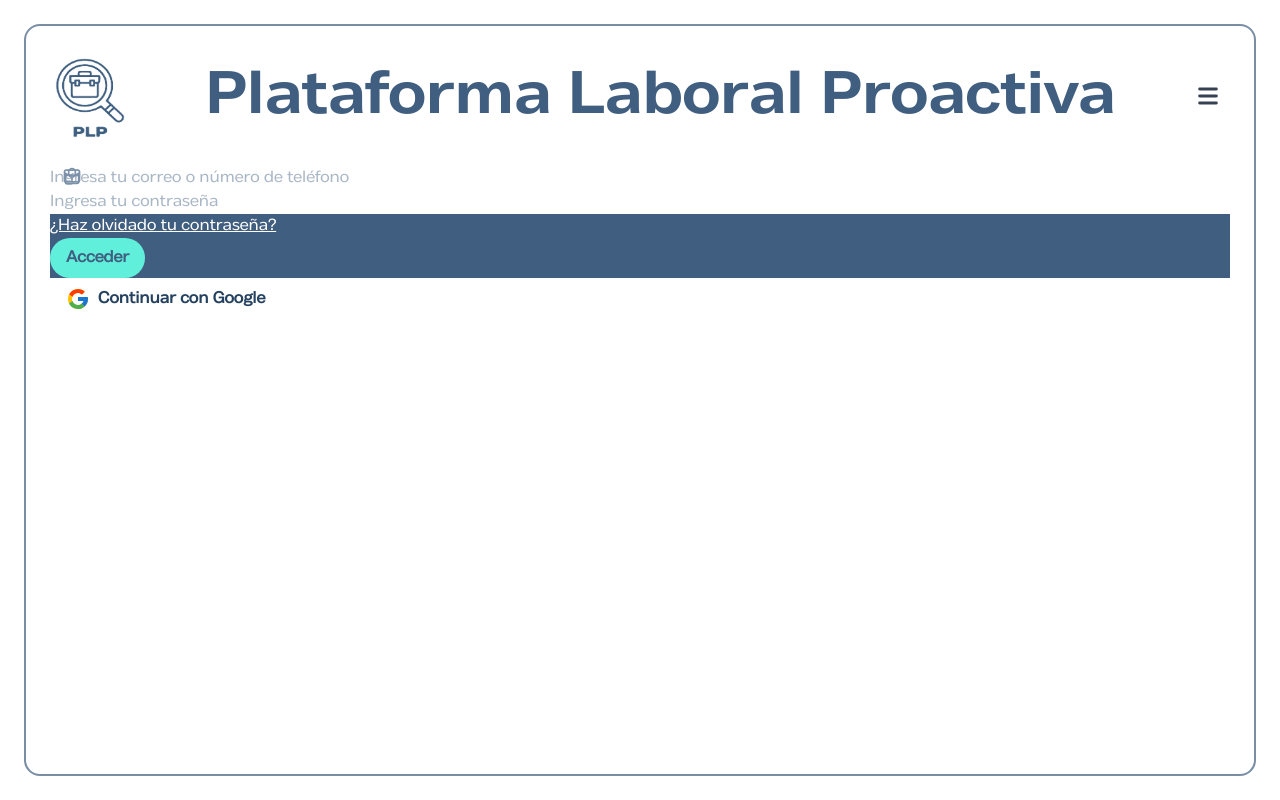
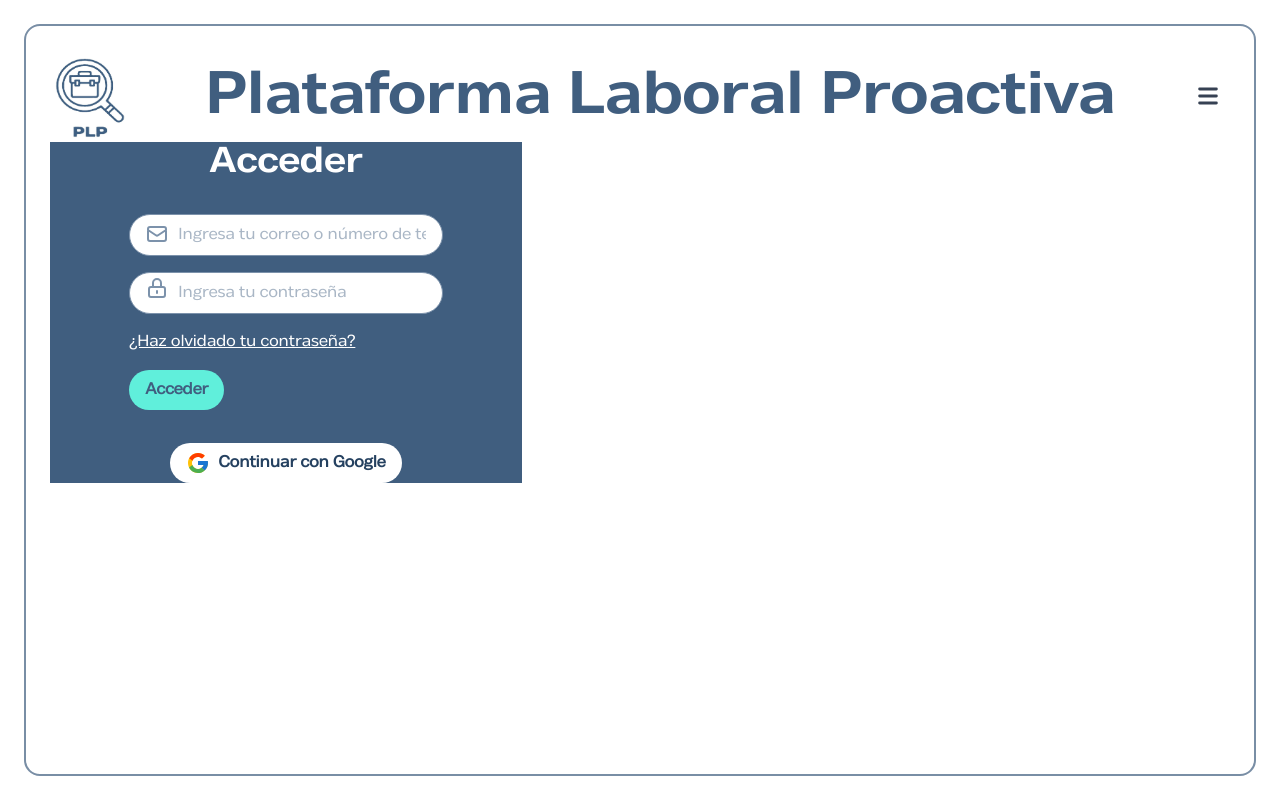
Before and after one commit to 0-min-0/PLP-Frontend, a React (Vite) app: page /acceder in a window 1280 px wide. Built offline with nearby package versions, Linux system fonts and the light colour scheme.

Commit message:
Adicional

```diff
--- a/package.json
+++ b/package.json
@@ -7,7 +7,8 @@
     "dev": "vite",
     "build": "vite build",
     "lint": "eslint .",
-    "preview": "vite preview"
+    "preview": "vite preview",
+    "test": "jest"
   },
   "dependencies": {
     "@heroicons/react": "^2.2.0",
@@ -22,6 +23,8 @@
   },
   "devDependencies": {
     "@eslint/js": "^9.21.0",
+    "@testing-library/jest-dom": "^6.6.3",
+    "@testing-library/react": "^16.3.0",
     "@types/react": "^19.0.10",
     "@types/react-dom": "^19.0.4",
     "@vitejs/plugin-react": "^4.3.4",
@@ -29,6 +32,7 @@
     "eslint-plugin-react-hooks": "^5.1.0",
     "eslint-plugin-react-refresh": "^0.4.19",
     "globals": "^15.15.0",
+    "jest": "^29.7.0",
     "vite": "^6.2.0"
   }
 }
--- a/src/Components/LoginForm/LoginForm.jsx
+++ b/src/Components/LoginForm/LoginForm.jsx
@@ -1,23 +1,47 @@
-import React from 'react'
+import { useState } from 'react'
 import { NavLink } from 'react-router-dom'
 import { HiOutlineMail } from 'react-icons/hi'
 import { HiOutlineLockClosed } from 'react-icons/hi'
 import { Button } from '../../UI/button'
+// import { useFocus } from '../../Context/FocusContext'
 
 export const LoginForm = () => {
+
+    const [emailFocused, setEmailFocused] = useState(false)
+    const [passwordFocused, setPasswordFocused] = useState(false)
+
+
     return (
-        <div className='text-white justify-center'>
-            <h2>Acceder</h2>
-            <form onSubmit='' action='' className='relative flex flex-col bg-[#405e7f]'>
-                <div className='absolute left-3 text-[#7c92ab]'>
-                    <HiOutlineMail className='w-5 h-5' />
+        <div className='w-[40%] flex flex-col justify-center items-center text-white bg-[#405e7f]'>
+            <h2 className='text-center text-4xl font-bold font-[bodyBold]'>Acceder</h2>
+            <form onSubmit='' className='w-[80%] relative flex flex-col p-8 gap-4 '>
+                <div className='absolute left-12 top-10 text-[#7c92ab]'>
+                    <HiOutlineMail className='w-6 h-6' />
                 </div>
-                <input type='text' placeholder='Ingresa tu correo o número de teléfono' className='bg-white text-[#405e7f]/90' />
-                <div className='absolute left-3 text-[#7c92ab]'>
-                    <HiOutlineLockClosed className='w-5 h-5' />
+                <input
+                    type='text'
+                    placeholder='Ingresa tu correo o número de teléfono'
+                    className={`bg-white py-2 pl-12 pr-4 text-[#405e7f]/90 rounded-full border border-[#7c92ab] focus:outline-none focus:ring-2 focus:ring-[#60efdb] focus:border-transparent transition-all duration-300
+                   ${emailFocused ? 'ring-2 ring-[#60efdb] border-transparent' : ''}`}
+                    onFocus={() => setEmailFocused(true)}
+                    onBlur={() => setEmailFocused(false)}
+                />
+                <div className='absolute left-12 top-23 text-[#7c92ab]'>
+                    <HiOutlineLockClosed className='w-6 h-7' />
                 </div>
-                <input type='text' placeholder='Ingresa tu contraseña' className='bg-white text-[#405e7f]/90' />
-                <NavLink to='/recuperar-contraseña' className='underline'>¿Haz olvidado tu contraseña?</NavLink>
+                <input
+                    type='password'
+                    placeholder='Ingresa tu contraseña'
+                    className={`bg-white py-2 pl-12 pr-4 text-[#405e7f]/90 rounded-full border border-[#7c92ab] focus:outline-none focus:ring-2 focus:ring-[#60efdb] focus:border-transparent transition-all duration-300
+                    ${passwordFocused ? 'ring-2 ring-[#60efdb] border-transparent' : ''}`}
+                    onFocus={() => setPasswordFocused(true)}
+                    onBlur={() => setPasswordFocused(false)}
+                />
+                <NavLink
+                    to='/recuperar-contraseña'
+                    className='underline'
+                > ¿Haz olvidado tu contraseña?
+                </NavLink>
                 <NavLink to='/Inicio'>
                     <Button
                         btnType='button'
--- /dev/null
+++ b/src/Context/FocusContext.jsx
@@ -0,0 +1,21 @@
+import { createContext, useState, useContext } from 'react'
+
+const FocusContext = createContext()
+
+export const FocusProvider = ({ children }) => {
+  const [isFocused, setIsFocused] = useState(false)
+
+  return (
+    <FocusContext.Provider value={{ isFocused, setIsFocused }}>
+      {children}
+    </FocusContext.Provider>
+  )
+}
+
+export const useFocus = () => {
+  const context = useContext(FocusContext)
+  if (!context) {
+    throw new Error('useFocus debe ser implementado en FocusProvider')
+  }
+  return context
+}
--- a/src/Pages/Login/Login.jsx
+++ b/src/Pages/Login/Login.jsx
@@ -2,6 +2,7 @@ import React from 'react'
 import { Header } from '../../Components/Header/Header'
 import { MainMenu } from '../../Components/MainMenu/MainMenu'
 import { LoginForm } from '../../Components/LoginForm/LoginForm'
+import { FocusProvider } from '../../Context/FocusContext'
 
 export const Login = () => {
     return (
@@ -15,7 +16,9 @@ export const Login = () => {
                 }
                 menu={<MainMenu />}
             />
-            <LoginForm />
+            <FocusProvider>
+                <LoginForm />
+            </FocusProvider>
         </div>
     )
 }
--- a/src/Pages/MainPage/MainPage.jsx
+++ b/src/Pages/MainPage/MainPage.jsx
@@ -4,15 +4,18 @@ import { MainLayout } from '../../Layouts/MainLayout/MainLayout'
 import { SearchBar } from '../../UI/SearchBar'
 import { MainMenu } from '../../Components/MainMenu/MainMenu'
 import { AccountButtons } from '../../Components/AccountButtons/AccountButtons'
+import { FocusProvider } from '../../Context/FocusContext'
 
 export const MainPage = () => {
   return (
     <div>
-      <Header
-        middleObject={<SearchBar />}
-        buttons={<AccountButtons />}
-        menu={<MainMenu />}
-      />
+      <FocusProvider>
+        <Header
+          middleObject={<SearchBar />}
+          buttons={<AccountButtons />}
+          menu={<MainMenu />}
+        />
+      </FocusProvider>
       <MainLayout />
     </div>
   )
```
Also changed, not shown: 1 other file (tests, documents, lock files or other folders).
